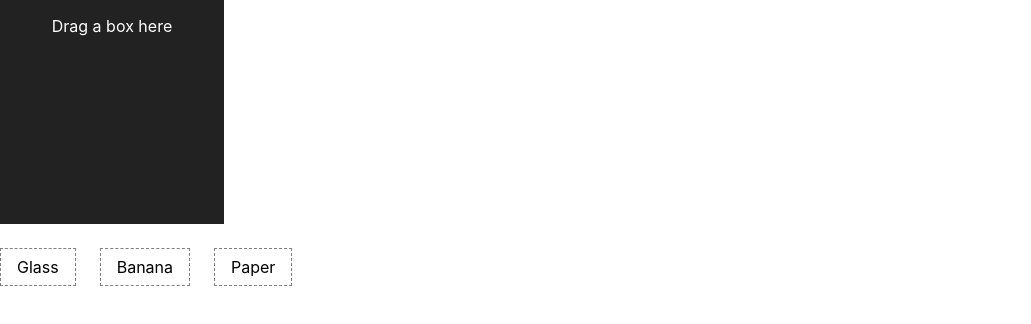
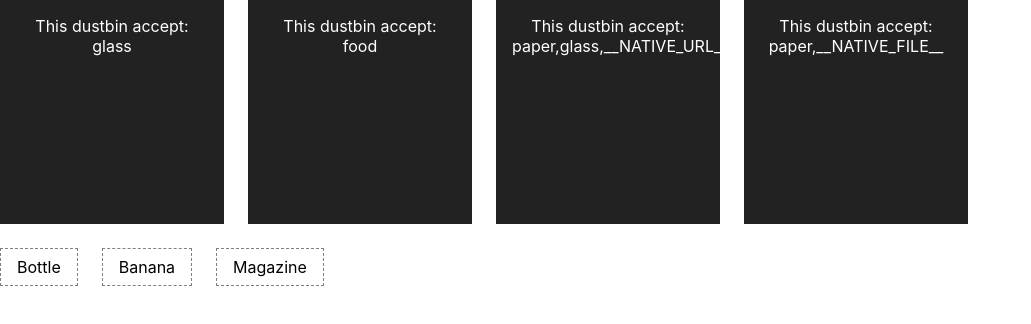
Before and after one commit to chamin966/react_dnd_test, a React (Create React App) app: page /provider in a window 1280 px wide. Shown: the top 324 px of the page, without its empty margins (0-1031 px from the left). Built offline with nearby package versions, Linux system fonts and the light colour scheme.

Commit message:
dnd multiple target 예제 작성

```diff
--- a/package.json
+++ b/package.json
@@ -11,6 +11,7 @@
     "@types/node": "^16.18.70",
     "@types/react": "^18.2.47",
     "@types/react-dom": "^18.2.18",
+    "immutability-helper": "^3.1.1",
     "lodash-es": "^4.17.21",
     "react": "^18.2.0",
     "react-dnd": "^16.0.1",
--- a/src/example/dnd/Provider.tsx
+++ b/src/example/dnd/Provider.tsx
@@ -1,11 +1,13 @@
 import { DndProvider } from 'react-dnd';
 
 import { HTML5Backend } from 'react-dnd-html5-backend';
-import { Container } from './dustbin/SingleTarget/Container';
+import { Container } from './dustbin/multipleTarget.tsx/Container';
+// import { Container } from './dustbin/SingleTarget/Container';
 
 function Provider() {
   return (
     <DndProvider backend={HTML5Backend}>
+      {/*<Container />*/}
       <Container />
     </DndProvider>
   );
--- /dev/null
+++ b/src/example/dnd/dustbin/multipleTarget.tsx/Box.tsx
@@ -0,0 +1,39 @@
+import { CSSProperties, FC, memo } from 'react';
+import { useDrag } from 'react-dnd';
+
+const style: CSSProperties = {
+  border: '1px dashed gray',
+  backgroundColor: 'white',
+  padding: '0.5rem 1rem',
+  marginRight: '1.5rem',
+  marginBottom: '1.5rem',
+  cursor: 'move',
+  float: 'left'
+};
+
+export interface BoxProps {
+  name: string;
+  type: string;
+  isDropped: boolean;
+}
+
+export const Box: FC<BoxProps> = memo(function Box(props) {
+  const [{ opacity }, drag] = useDrag(
+    () => ({
+      type: props.type,
+      // 아래의 아이템 명세는 useDrop hook 에서
+      // 해당 아이템이 드랍될 시 사용됩니다.
+      item: { name: props.name },
+      collect: (monitor) => ({
+        opacity: monitor.isDragging() ? 0.4 : 1
+      })
+    }),
+    [props.name, props.type]
+  );
+
+  return (
+    <div ref={drag} style={{ ...style, opacity: opacity }} data-testid={'box'}>
+      {props.isDropped ? <s>{props.name}</s> : props.name}
+    </div>
+  );
+});
--- /dev/null
+++ b/src/example/dnd/dustbin/multipleTarget.tsx/Container.tsx
@@ -0,0 +1,101 @@
+import { FC, memo, useCallback, useState } from 'react';
+import { ItemTypes } from '../../../../type/ItemType';
+import { NativeTypes } from 'react-dnd-html5-backend';
+import { Dustbin } from './Dustbin';
+import { Box } from './Box';
+import update from 'immutability-helper';
+
+interface DustbinState {
+  accepts: string[];
+  lastDroppedItem: any;
+}
+
+interface BoxState {
+  name: string;
+  type: string;
+}
+
+export interface DustbinSpec {
+  accepts: string[];
+  lastDroppedItem: any;
+}
+export interface BoxSpec {
+  name: string;
+  type: string;
+}
+export interface ContainerState {
+  droppedBoxNames: string[];
+  dustbins: DustbinSpec[];
+  boxes: BoxSpec[];
+}
+
+export const Container: FC = memo(function Container() {
+  const [dustbins, setDustbins] = useState<DustbinState[]>([
+    { accepts: [ItemTypes.GLASS], lastDroppedItem: null },
+    { accepts: [ItemTypes.FOOD], lastDroppedItem: null },
+    {
+      accepts: [ItemTypes.PAPER, ItemTypes.GLASS, NativeTypes.URL],
+      lastDroppedItem: null
+    },
+    { accepts: [ItemTypes.PAPER, NativeTypes.FILE], lastDroppedItem: null }
+  ]);
+
+  const [boxes] = useState<BoxState[]>([
+    { name: 'Bottle', type: ItemTypes.GLASS },
+    { name: 'Banana', type: ItemTypes.FOOD },
+    { name: 'Magazine', type: ItemTypes.PAPER }
+  ]);
+
+  const [droppedBoxNames, setDroppedBoxNames] = useState<string[]>([]);
+
+  function isDropped(boxName: string) {
+    return droppedBoxNames.indexOf(boxName) > -1;
+  }
+
+  const handleDrop = useCallback(
+    (index: number, item: { name: string }) => {
+      // React DnD는 useDrop 훅을 통해 드랍 영역(Drop Target)을 설정할 때
+      // drop 프로퍼티로 콜백 함수를 전달합니다.
+      // 이 콜백 함수는 실제 드랍이 발생했을 때 호출되며,
+      // 그때 item 매개변수에 해당 아이템이 전달됩니다.
+      // 따라서 props.onDrop 콜백 함수 내에서 item 을 얻으려면 실제 드랍이 발생해야 합니다.
+      const { name } = item;
+      setDroppedBoxNames(update(droppedBoxNames, name ? { $push: [name] } : { $push: [] }));
+      setDustbins(
+        update(dustbins, {
+          [index]: {
+            lastDroppedItem: {
+              $set: item
+            }
+          }
+        })
+      );
+    },
+    [droppedBoxNames, dustbins]
+  );
+
+  return (
+    <div>
+      <div style={{ overflow: 'hidden', clear: 'both' }}>
+        {dustbins.map(({ accepts, lastDroppedItem }, index) => (
+          <Dustbin
+            accept={accepts}
+            lastDroppedItem={lastDroppedItem}
+            // 이 함수는 React DnD에 의해 호출될 때
+            // useDrag hook에서 정의한 item 명세가 매개변수로써 handleDrop에 전달됩니다.
+            // 즉, useDrop의 drop 프로퍼티의 props.onDrop을
+            // 호출하는 부분은 {(item) => handleDrop(index, item)}입니다.
+            onDrop={(item) => handleDrop(index, item)}
+            key={index}
+          />
+        ))}
+      </div>
+
+      <div style={{ overflow: 'hidden', clear: 'both' }}>
+        {boxes.map(({ name, type }, index) => (
+          <Box name={name} type={type} isDropped={isDropped(name)} key={index} />
+        ))}
+      </div>
+    </div>
+  );
+});
--- /dev/null
+++ b/src/example/dnd/dustbin/multipleTarget.tsx/Dustbin.tsx
@@ -0,0 +1,55 @@
+import { CSSProperties, FC, memo } from 'react';
+import { useDrop } from 'react-dnd';
+
+const style: CSSProperties = {
+  height: '12rem',
+  width: '12rem',
+  marginRight: '1.5rem',
+  marginBottom: '1.5rem',
+  color: 'white',
+  padding: '1rem',
+  textAlign: 'center',
+  fontSize: '1rem',
+  lineHeight: 'normal',
+  float: 'left'
+};
+
+export interface DustbinProps {
+  accept: string[];
+  lastDroppedItem?: any;
+  onDrop: (item: any) => void;
+}
+
+export const Dustbin: FC<DustbinProps> = memo(function Dustbin(props) {
+  const [{ isOver, canDrop }, drop] = useDrop({
+    accept: props.accept,
+    // 여기서 drop 프로퍼티에 props.onDrop 으로 콜백 함수가 전달되었고,
+    // 이 함수는 드랍이 발생할 때 호출됩니다.
+    // useDrop 훅 내부에서 React DnD가 관리하는 동작에 따라 item 이 전달되며,
+    // props.onDrop 함수에서는 이 item 을 사용할 수 있습니다.
+    // 따라서 props.onDrop 콜백 함수 내에서는 item 을 얻기 위해
+    // 별도의 작업이 필요하지 않고,
+    // React DnD 라이브러리가 내부적으로 처리합니다.
+    // 사용자는 단순히 props.onDrop 함수를 호출하면 됩니다.
+    drop: props.onDrop,
+    collect: (monitor) => ({
+      isOver: monitor.isOver(),
+      canDrop: monitor.canDrop()
+    })
+  });
+
+  const isActive = isOver && canDrop;
+  let backgroundColor = '#222';
+  if (isActive) {
+    backgroundColor = 'green';
+  } else if (canDrop) {
+    backgroundColor = 'blue';
+  }
+
+  return (
+    <div ref={drop} style={{ ...style, backgroundColor }} data-testid={'dustbin'}>
+      {isActive ? 'Release to drop' : `This dustbin accept: ${props.accept.join(',')}`}
+      {props.lastDroppedItem && <p>Last dropped: {JSON.stringify(props.lastDroppedItem)}</p>}
+    </div>
+  );
+});
--- a/src/type/ItemType.ts
+++ b/src/type/ItemType.ts
@@ -1,3 +1,6 @@
 export const ItemTypes = {
-  BOX: 'box'
+  BOX: 'box',
+  FOOD: 'food',
+  GLASS: 'glass',
+  PAPER: 'paper'
 };
```
Also changed, not shown: src/example/dnd/dustbin/singleTarget/Box.tsx (renamed from src/example/dnd/dustbin/SingleTarget/Box.tsx), src/example/dnd/dustbin/singleTarget/Container.tsx (renamed from src/example/dnd/dustbin/SingleTarget/Container.tsx), src/example/dnd/dustbin/singleTarget/Dustbin.tsx (renamed from src/example/dnd/dustbin/SingleTarget/Dustbin.tsx), 1 other file (tests, documents, lock files or other folders).
